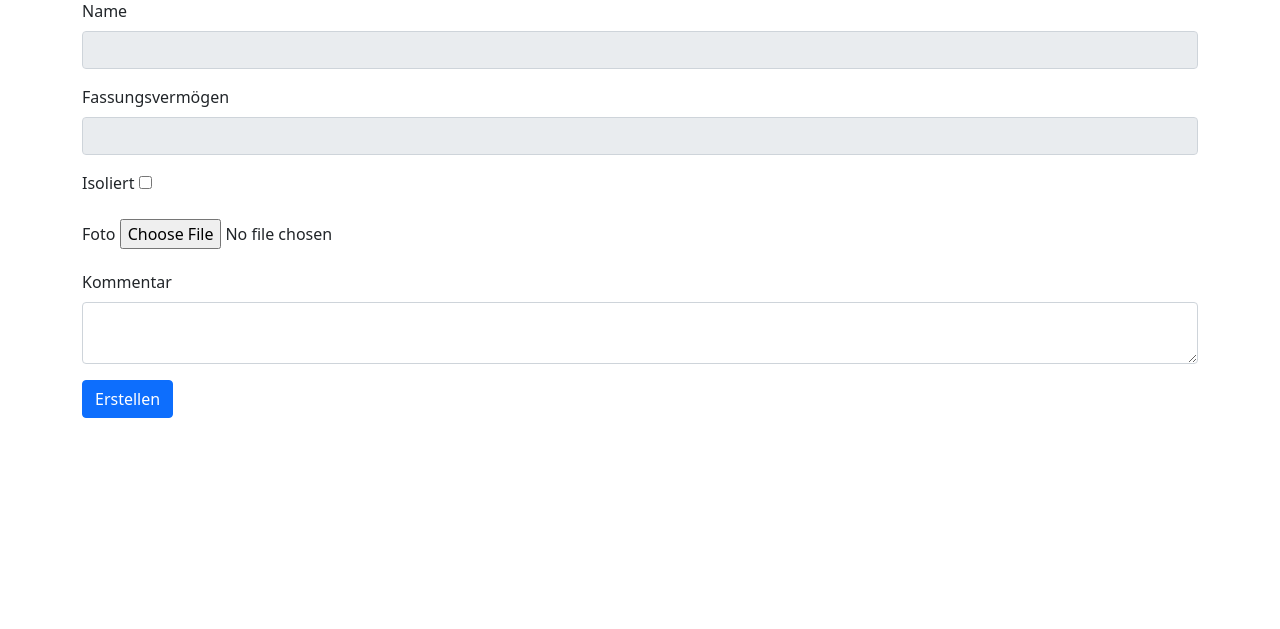
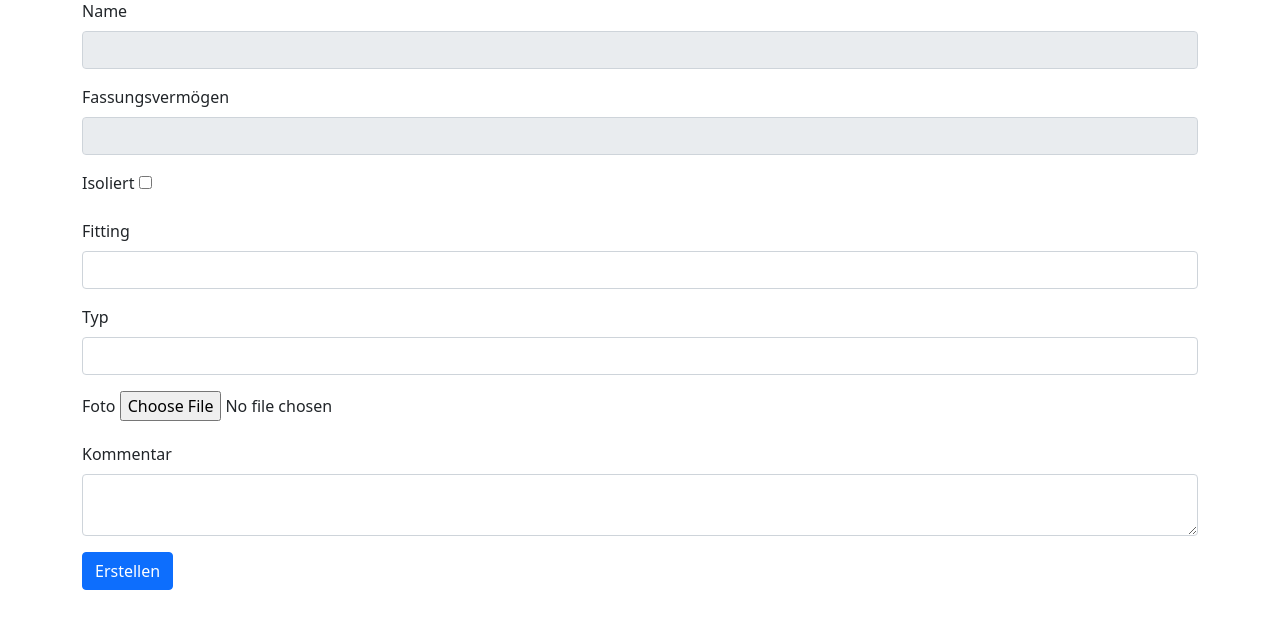
Before and after one commit to foesi/bierwo, a Flask app: template templates/edit_keg.html in a window 1280 px wide. Shown: the part 113-742 px from the top of the page. Run offline with Flask 2, Linux system fonts and the light colour scheme; tables that the repository leaves empty hold one stand-in row (values such as "Sample post"); the template is opened without the code that fills it: values that come from a table or form of the project are taken from there, most other values are stand-ins (such as "Sample title", 1, 10 or a date in 2020); lists and menus that the app fills with data are empty; some libraries are stand-ins or nearby versions; some web fonts are replaced.

Commit message:
Make keg fitting and keg type adjustable

```diff
--- a/application.py
+++ b/application.py
@@ -139,10 +139,21 @@
 def edit_keg(keg_id):
     form = EditKeg()
     keg = session.query(Keg).filter_by(id=keg_id).one()
+    fittings = [(None, "")]
+    fittings.extend([(i.value, i.value) for i in KegFitting])
+    form.fitting.choices = fittings
+    types = [(None, "")]
+    types.extend([(i.value, i.value) for i in KegType])
+    form.type.choices = types
+    if keg.type is not None:
+        form.type.data = keg.type
     if form.validate_on_submit():
         keg.isolated = form.isolated.data
-        # keg.type = form.type.data
-        # keg.fitting = form.fitting.data
+
+        fitting = None if form.fitting.data == "None" else KegFitting(form.fitting.data)
+        keg_type = None if form.type.data == "None" else KegType(form.type.data)
+        keg.fitting = fitting
+        keg.type = keg_type
         keg.comment = form.comment.data
         if form.image.data is not None:
             image_data = request.files[form.image.name].read()
@@ -152,13 +163,11 @@
     else:
         form.name.data = keg.name
         form.size.data = keg.size
+        if keg.fitting is not None:
+            form.fitting.data = keg.fitting
+        if keg.type is not None:
+            form.type.data = keg.type
         form.comment.data = keg.comment
-        # form.fitting.choices = [(i.value, i.value) for i in KegFitting]
-        # if keg.fitting is not None:
-        #     form.fitting.data = keg.fitting
-        # form.type.choices = [(i.value, i.value) for i in KegType]
-        # if keg.type is not None:
-        #     form.type.data = keg.type
         form.isolated.data = keg.isolated
     return render_template("edit_keg.html", form=form, keg=keg)
 
@@ -188,6 +197,11 @@
 @app.route("/kegs/fill/<int:keg_id>", methods=["GET", "POST"])
 @login_required
 def fill_keg(keg_id):
+    keg = session.query(Keg).filter_by(id=keg_id).one()
+    for filling in keg.fillings:
+        if not filling.empty:
+            flash("Fass ist nicht leer.")
+            return redirect(url_for("show_keg", keg_id=keg_id))
     form = FillKeg()
     brews = session.query(Brew).order_by(Brew.date.desc())
     form.brew_id.choices = [(b.id, "%s (%s)" % (b.name, b.date.strftime('%d.%m.%Y'))) for b in brews]
@@ -196,8 +210,6 @@
         new_filling.keg_id = keg_id
         new_filling.date = form.date.data
         new_filling.brew_id = form.brew_id.data
-        keg = session.query(Keg).filter_by(id=keg_id).one()
-        keg.empty = False
         session.add(new_filling)
         session.commit()
         return redirect(url_for("show_keg", keg_id=keg_id))
--- a/forms.py
+++ b/forms.py
@@ -17,8 +17,8 @@
 
 
 class EditKeg(CreateKeg):
-    # type = SelectField(u"Typ", coerce=KegType)
-    # fitting = SelectField(u"Fitting", coerce=KegFitting)
+    type = SelectField(u"Typ")
+    fitting = SelectField(u"Fitting")
     isolated = BooleanField(u"Isoliert")
     image = FileField(u"Foto")
 
--- a/templates/edit_keg.html
+++ b/templates/edit_keg.html
@@ -17,6 +17,14 @@
     {{ form.isolated() }}
 </div>
 <div class="mb-3">
+    {{ form.fitting.label(class="form-label") }}
+    {{ form.fitting(class="form-control") }}
+</div>
+<div class="mb-3">
+    {{ form.type.label(class="form-label") }}
+    {{ form.type(class="form-control") }}
+</div>
+<div class="mb-3">
     {{ form.image.label(class="form-label") }}
     {{ form.image() }}
 </div>
```
Also changed, not shown: templates/show_keg.html (+12 -0 lines).
